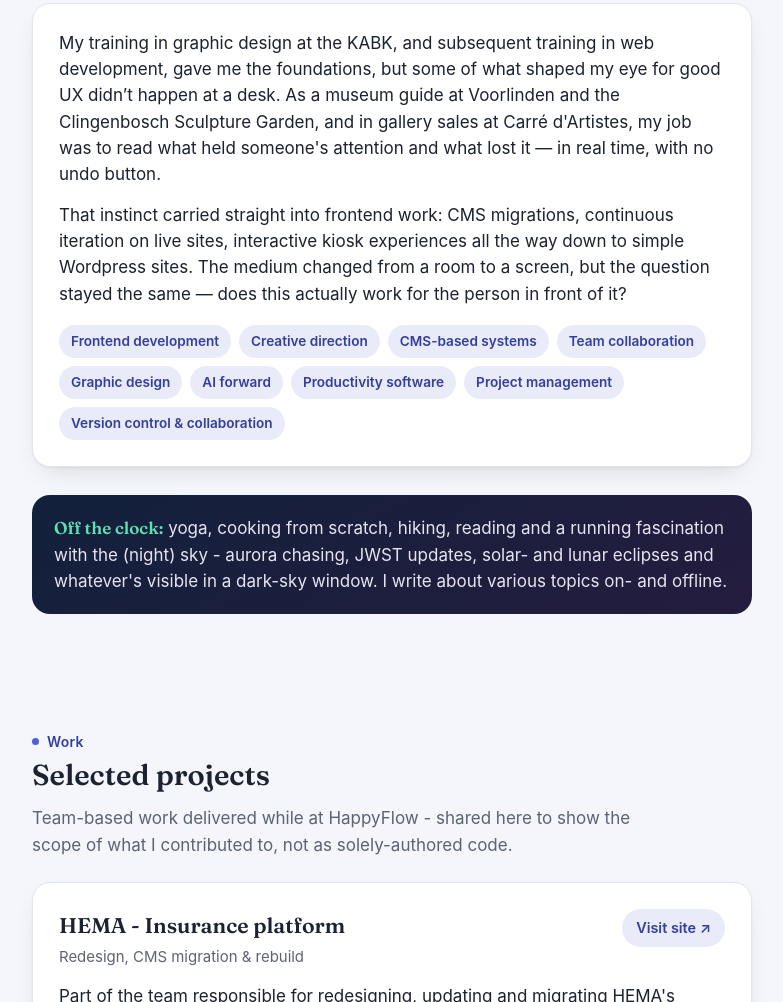
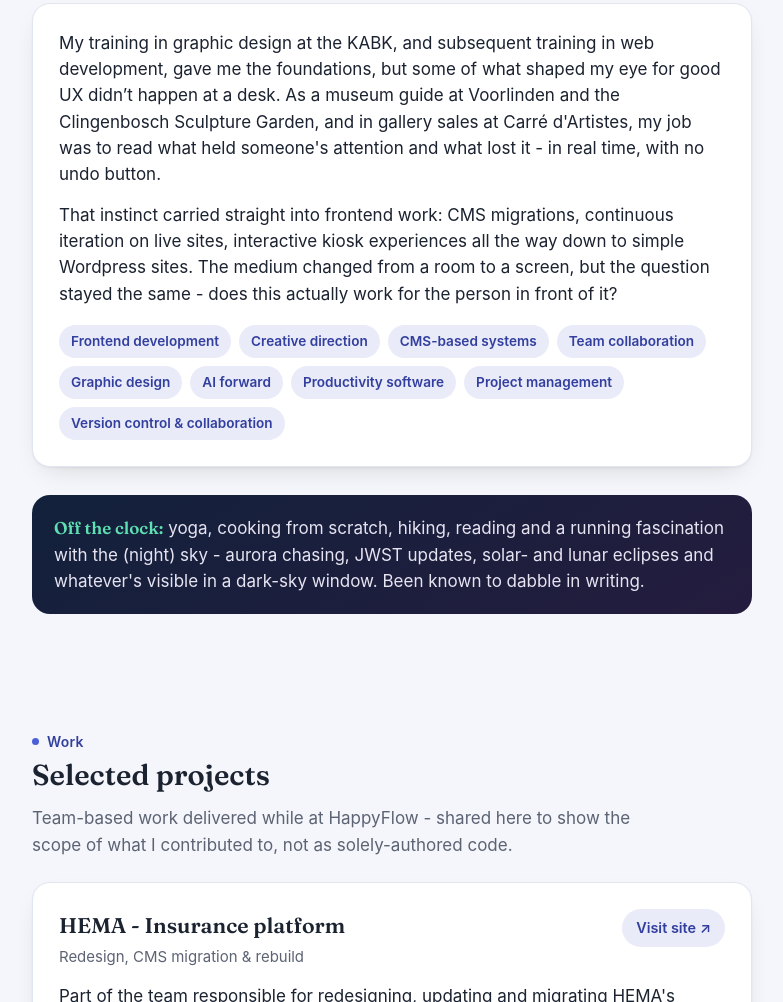
Before and after one commit to biancabensondesign/-biancabenson.com, a website: page index.html in a window 1280 px wide. Shown: the part 775-1777 px from the top of the page, without its empty margins (248-1031 px from the left). Drawn offline with Linux system fonts and the light colour scheme.

Commit message:
Content and text updates and adjustments

```diff
--- a/index.html
+++ b/index.html
@@ -339,8 +339,8 @@
       </div>
       <div class="about-grid">
         <div class="card about-story">
-          <p>My training in graphic design at the KABK, and subsequent training in web development, gave me the foundations, but some of what shaped my eye for good UX didn’t happen at a desk. As a museum guide at Voorlinden and the Clingenbosch Sculpture Garden, and in gallery sales at Carré d'Artistes, my job was to read what held someone's attention and what lost it — in real time, with no undo button.</p>
-          <p>That instinct carried straight into frontend work: CMS migrations, continuous iteration on live sites, interactive kiosk experiences all the way down to simple Wordpress sites. The medium changed from a room to a screen, but the question stayed the same — does this actually work for the person in front of it?</p>
+          <p>My training in graphic design at the KABK, and subsequent training in web development, gave me the foundations, but some of what shaped my eye for good UX didn’t happen at a desk. As a museum guide at Voorlinden and the Clingenbosch Sculpture Garden, and in gallery sales at Carré d'Artistes, my job was to read what held someone's attention and what lost it - in real time, with no undo button.</p>
+          <p>That instinct carried straight into frontend work: CMS migrations, continuous iteration on live sites, interactive kiosk experiences all the way down to simple Wordpress sites. The medium changed from a room to a screen, but the question stayed the same - does this actually work for the person in front of it?</p>
           <div class="badge-row">
             <span class="badge">Frontend development</span>
             <span class="badge">Creative direction</span>
@@ -355,7 +355,7 @@
         </div>
 
         <div class="offclock">
-          <p><strong>Off the clock:</strong> yoga, cooking from scratch, hiking, reading and a running fascination with the (night) sky - aurora chasing, JWST updates, solar- and lunar eclipses and whatever's visible in a dark-sky window. I write about various topics on- and offline.</p>
+          <p><strong>Off the clock:</strong> yoga, cooking from scratch, hiking, reading and a running fascination with the (night) sky - aurora chasing, JWST updates, solar- and lunar eclipses and whatever's visible in a dark-sky window. Been known to dabble in writing.</p>
         </div>
       </div>
     </div>
```
